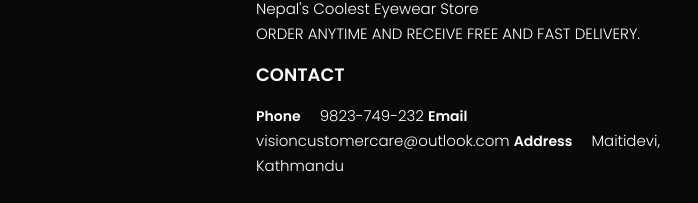
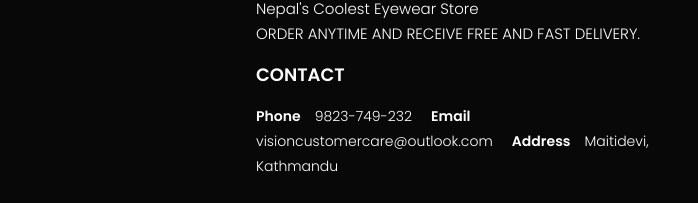
Before and after one commit to mdirfanuzzaman/VISION, a plain HTML site: page index.html in a window 1280 px wide. Shown: the part 2486-2689 px from the top of the page, 0-698 px from the left. Drawn offline with Linux system fonts and the light colour scheme.

Commit message:
Footer Complete

```diff
--- a/index.html
+++ b/index.html
@@ -142,9 +142,11 @@
         </p>
         <h2>CONTACT</h2>
         <p>
-          <span>Phone</span> 9823-749-232
-          <span>Email</span> visioncustomercare@outlook.com
-          <span>Address</span> Maitidevi, Kathmandu
+          <span>Phone</span> <span class="contact_details"> 9823-749-232</span>
+          <span>Email</span>
+          <span class="contact_details">visioncustomercare@outlook.com</span>
+          <span>Address</span>
+          <span class="contact_details">Maitidevi, Kathmandu</span>
         </p>
       </div>
       <div class="right_col">
--- a/style.css
+++ b/style.css
@@ -156,8 +156,15 @@ footer .left_col {
 .left_col p span {
   font-size: 14px;
   font-weight: 600;
+  margin-right: 10px;
+  line-height: 22px;
+}
+
+.left_col p .contact_details {
+  font-size: 14px;
+  font-weight: 300;
+  line-height: 22px;
   margin-right: 15px;
-  line-height: 22px;
 }
 
 .right_col .policy {
```
